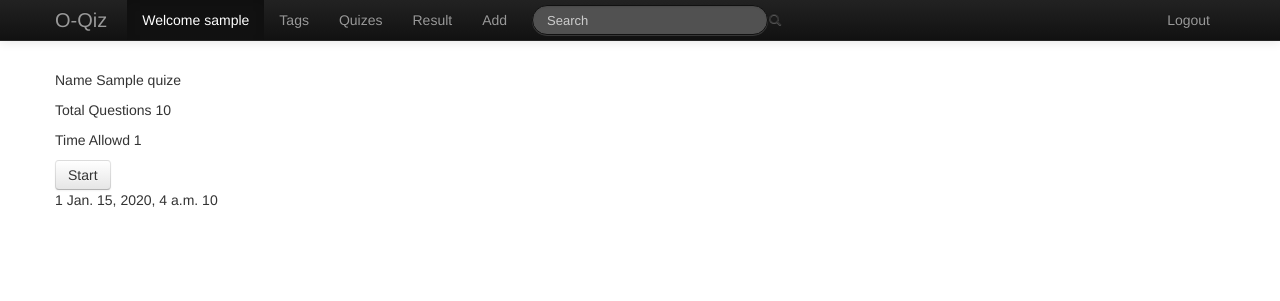
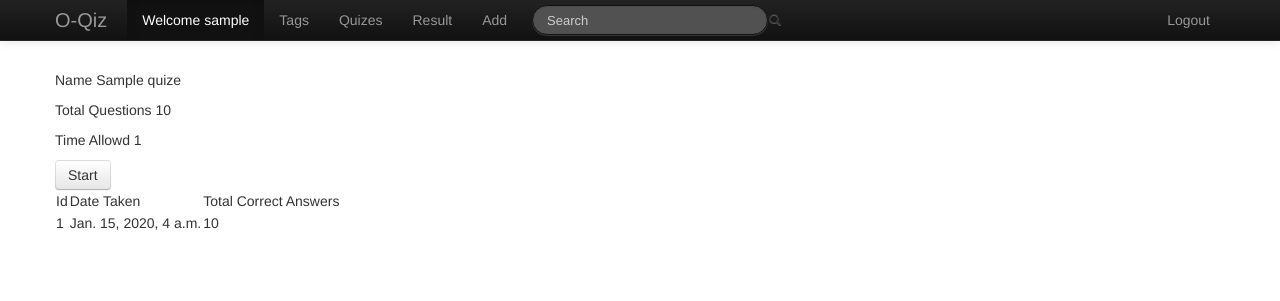
Before and after one commit to mycareerguru/oquize, a Django app: page /quiz/1/ in a window 1280 px wide. Shown: the top 301 px of the page. Run offline with Django 3.2, Linux system fonts and the light colour scheme; a user stored in the database is signed in; tables that the repository leaves empty hold one stand-in row (values such as "Sample post"); some libraries are stand-ins or nearby versions.

Commit message:
Sort question by reverse date, and show history in table

```diff
--- a/quize/quizeview.py
+++ b/quize/quizeview.py
@@ -9,7 +9,7 @@ from quize.models import Question, Tag, Answer, Quize, UserQuize
 
 def quize_display(request , qid):
     q = Quize.objects.get(id=qid)
-    uqs = UserQuize.objects.filter(quize=q, user=request.user);
+    uqs = UserQuize.objects.filter(quize=q, user=request.user).order_by("-start")[0:10];
     return render(request,"quize/quize_display.html",{
     'quize' : q,
     'uqs' : uqs,
--- a/templates/quize/quize_display.html
+++ b/templates/quize/quize_display.html
@@ -9,10 +9,19 @@
     <a class="btn" href="/quiz/{{ quize.id }}/start">Start</a>
 
     <div id="history">
+        <table boder="1px" style="border-color: red">
+                <tr>
+                    <td>Id</td>
+                    <td>Date Taken</td>
+                    <td>Total Correct Answers</td>
+                </tr>
         {% for uq in uqs %}
-            <div class="quizeresult" >
-                {{ uq.id }} {{uq.start }} {{ uq.totalCorrect }}
-            </div>
+                <tr>
+                    <td>{{ uq.id }}</td>
+                    <td>{{ uq.start }}</td>
+                    <td>{{ uq.totalCorrect }}</td>
+                </tr>
         {% endfor %}
+        </table>
     </div>
 {%endblock%}
```
